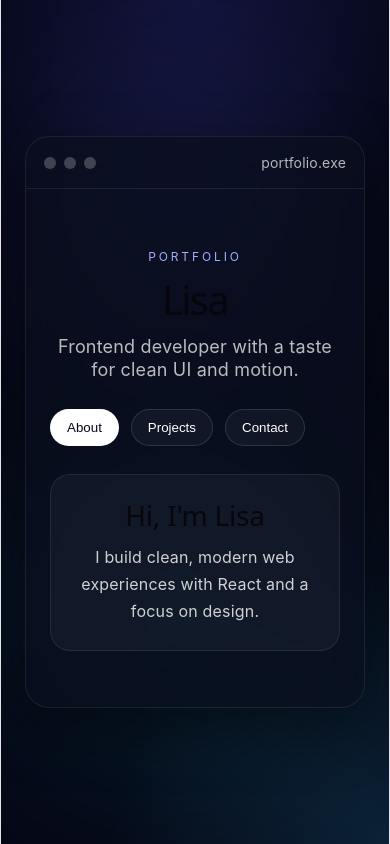
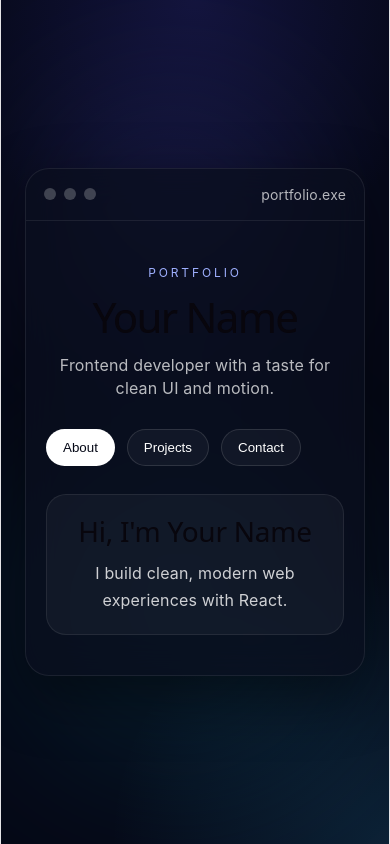
Before and after one commit to LisaPi1/my-portfolio, a React (Vite) app: page / in a window 390 px wide. Built offline with nearby package versions, Linux system fonts and the light colour scheme.

Commit message:
Improve desktop layout

```diff
--- a/src/App.css
+++ b/src/App.css
@@ -51,8 +51,19 @@ body {
   right: 10%;
 }
 
+/* .window {
+  width: min(920px, 100%);
+  background: rgba(10, 14, 30, 0.72);
+  border: 1px solid rgba(255,255,255,0.08);
+  backdrop-filter: blur(18px);
+  border-radius: 24px;
+  overflow: hidden;
+  box-shadow: 0 20px 60px rgba(0,0,0,0.45);
+}
+  */
+
 .window {
-  width: min(920px, 100%);
+  width: min(760px, 92%);
   background: rgba(10, 14, 30, 0.72);
   border: 1px solid rgba(255,255,255,0.08);
   backdrop-filter: blur(18px);
@@ -84,8 +95,13 @@ body {
   background: rgba(255,255,255,0.22);
 }
 
+/*.hero {
+  padding: 56px 24px;
+}
+*/
+
 .hero {
-  padding: 56px 24px;
+  padding: 72px 48px;
 }
 
 .eyebrow {
@@ -95,15 +111,28 @@ body {
   margin-bottom: 12px;
 }
 
+/*
 h1 {
   font-size: clamp(40px, 8vw, 72px);
   line-height: 0.95;
   margin: 0;
 }
-
 .subtitle {
   color: rgba(255,255,255,0.72);
   max-width: 680px;
+  margin-top: 16px;
+  font-size: 18px;
+}
+  */
+
+  h1 {
+  font-size: clamp(36px, 6vw, 64px);
+  line-height: 1;
+  margin: 0;
+}
+  .subtitle {
+  color: rgba(255,255,255,0.72);
+  max-width: 560px;
   margin-top: 16px;
   font-size: 18px;
 }
@@ -131,12 +160,21 @@ button.active {
   color: #050816;
 }
 
-.panel {
+/*.panel {
   margin-top: 28px;
   padding: 24px;
   border-radius: 20px;
   background: rgba(255,255,255,0.04);
   border: 1px solid rgba(255,255,255,0.08);
+}
+  */
+  .panel {
+  margin-top: 28px;
+  padding: 28px;
+  border-radius: 20px;
+  background: rgba(255,255,255,0.04);
+  border: 1px solid rgba(255,255,255,0.08);
+  max-width: 640px;
 }
 
 .panel h2 {
@@ -150,3 +188,35 @@ button.active {
   color: rgba(255,255,255,0.8);
   line-height: 1.7;
 }
+
+@media (max-width: 768px) {
+  .hero {
+    padding: 40px 20px;
+  }
+
+  .window {
+    width: 100%;
+  }
+
+  h1 {
+    font-size: 42px;
+  }
+
+  .subtitle {
+    font-size: 16px;
+  }
+
+  .panel {
+    padding: 20px;
+  }
+}
+
+@media (min-width: 1200px) {
+  .window {
+    width: 820px;
+  }
+
+  .hero {
+    padding: 80px 56px;
+  }
+}
--- a/src/App.jsx
+++ b/src/App.jsx
@@ -4,16 +4,16 @@ import "./App.css";
 
 const sections = {
   About: {
-    title: "Hi, I'm Lisa",
-    body: "I build clean, modern web experiences with React and a focus on design."
+    title: "Hi, I'm Your Name",
+    body: "I build clean, modern web experiences with React."
   },
   Projects: {
     title: "Projects",
-    body: "Add your best projects here with short descriptions and links."
+    body: "Add 2-4 projects here with short descriptions and links."
   },
   Contact: {
     title: "Contact",
-    body: "Add your email, GitHub, LinkedIn, or Instagram here."
+    body: "yourname@email.com | GitHub | LinkedIn"
   }
 };
 
@@ -37,10 +37,8 @@ export default function App() {
 
         <section className="hero">
           <p className="eyebrow">PORTFOLIO</p>
-          <h1>Lisa</h1>
-          <p className="subtitle">
-            Frontend developer with a taste for clean UI and motion.
-          </p>
+          <h1>Your Name</h1>
+          <p className="subtitle">Frontend developer with a taste for clean UI and motion.</p>
 
           <div className="nav">
             {Object.keys(sections).map((name) => (
```
Also changed, not shown: vite.config.js (+4 -4 lines).
